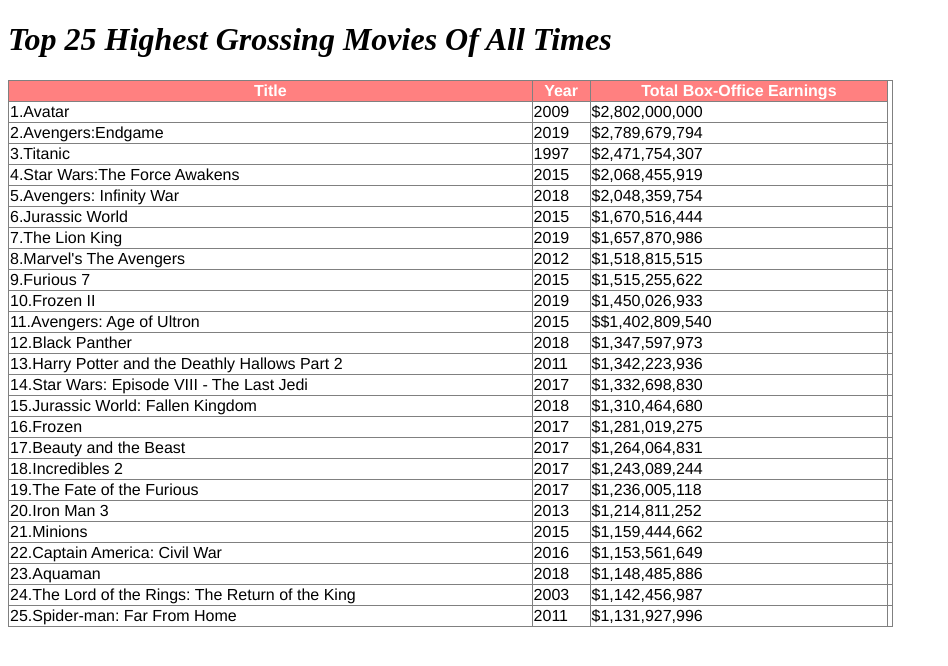
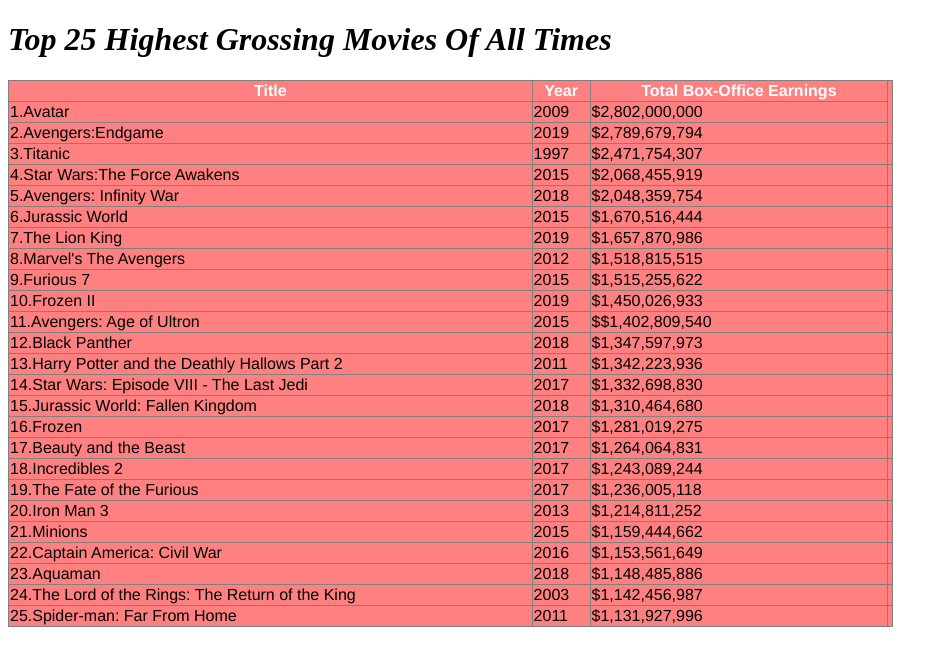
Before and after one commit to pinkyzee556-ITvarsity/-Module-1-Assessment-4-, a plain HTML site: page index.html in a window 1280 px wide. Shown: the whole page, without its empty margins (0-948 px from the left). Drawn offline with Linux system fonts and the light colour scheme.

Commit message:
Update style.css

```diff
--- a/style.css
+++ b/style.css
@@ -19,6 +19,10 @@
   width: 70%;
 }
 
+table {
+ background-color: hsl(0, 100%, 75%);
+}
+
 th {
     font-weight     : 800;
     background-color: hsl(0, 100%, 75%);
```
